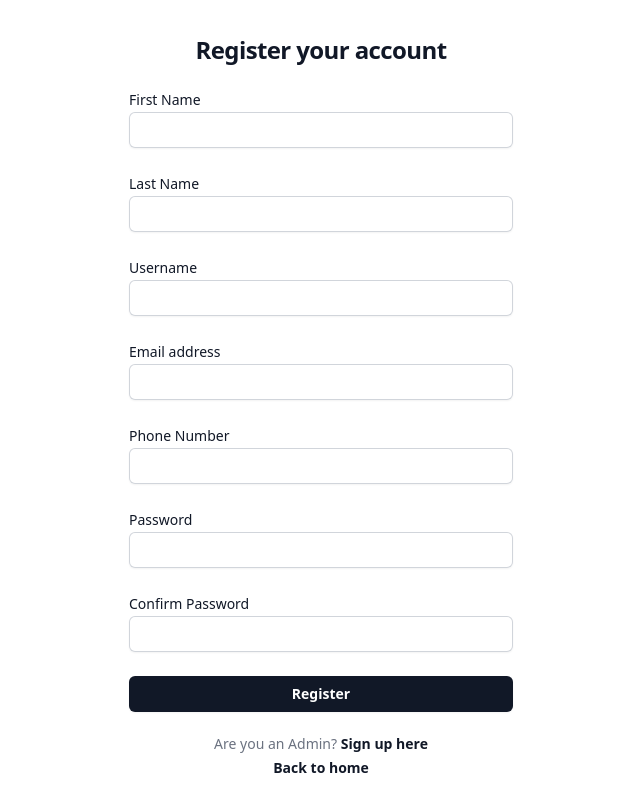
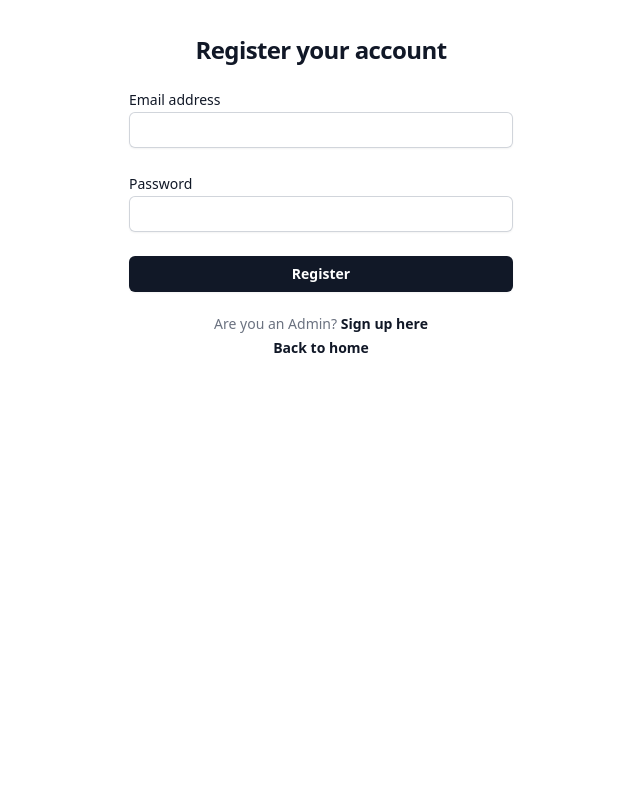
Before and after one commit to ukadavid/dipolevibe-Frontend, a React (Vite) app: page /signup in a window 1280 px wide. Shown: the whole page, without its empty margins (319-959 px from the left). Built offline with nearby package versions, Linux system fonts and the light colour scheme.

Commit message:
screen and video recording

```diff
--- a/src/Components/RecorderModals/ScreenRecorder.jsx
+++ b/src/Components/RecorderModals/ScreenRecorder.jsx
@@ -6,7 +6,6 @@ import { FaVideo, FaTv, FaVideoSlash } from "react-icons/fa";
 const VideoRecorderModal = ({ closeVideoModal }) => {
   const [screenRecording, setScreenRecording] = useState(null);
   const [cameraRecording, setCameraRecording] = useState(null);
-  const [mediaType, setMediaType] = useState("screen");
   const [isScreenRecording, setIsScreenRecording] = useState(false);
   const [isCameraRecording, setIsCameraRecording] = useState(false);
   const videoRef = useRef();
@@ -26,12 +25,26 @@ const VideoRecorderModal = ({ closeVideoModal }) => {
     setIsCameraRecording(false);
   };
 
-  const toggleMediaType = () => {
-    setMediaType((prevMediaType) => {
-      if (prevMediaType === "camera") return "audio";
-      else if (prevMediaType === "audio") return "screen";
-      else return "camera";
-    });
+  const toggleRecording = () => {
+    if (!isScreenRecording && !isCameraRecording) {
+      screenRecorderRef.current.startRecording();
+      cameraRecorderRef.current.startRecording();
+      setIsScreenRecording(true);
+      setIsCameraRecording(true);
+    } else {
+      screenRecorderRef.current.stopRecording();
+      cameraRecorderRef.current.stopRecording();
+      setIsScreenRecording(false);
+      setIsCameraRecording(false);
+    }
+  };
+
+  const handleFullScreen = () => {
+    // TODO: Implement full screen functionality
+  };
+
+  const handleHDCamera = () => {
+    // TODO: Implement HD camera functionality
   };
 
   const handleMouseDown = (event) => {
@@ -54,11 +67,7 @@ const VideoRecorderModal = ({ closeVideoModal }) => {
   };
 
   return (
-    <div
-      className="fixed inset-0 z-50 flex items-center justify-center"
-      onMouseMove={handleMouseMove}
-      onMouseUp={handleMouseUp}
-    >
+    <div className="fixed inset-0 z-50 flex items-center justify-center">
       <div className="modal-bg absolute inset-0 bg-black opacity-90"></div>
       <div
         className="modal-content z-10 bg-white p-4 rounded-lg shadow-lg"
@@ -68,10 +77,12 @@ const VideoRecorderModal = ({ closeVideoModal }) => {
           resize: "both",
           overflow: "auto",
           position: "absolute",
-          width: '400px'
+          width: "400px",
         }}
         ref={canvasRef}
         onMouseDown={handleMouseDown}
+        onMouseMove={handleMouseMove}
+        onMouseUp={handleMouseUp}
       >
         <div className="flex justify-end">
           <button
@@ -95,31 +106,25 @@ const VideoRecorderModal = ({ closeVideoModal }) => {
           </button>
         </div>
         <div className="flex justify-center mt-4 mb-8 space-x-4">
-          <button onClick={toggleMediaType}>
-            Switch
-            Recording
-          </button>
-        </div>
-
-        {mediaType === "screen" && (
           <ReactMediaRecorder
             video
             screen
-            render={({
-              status,
-              startRecording,
-              stopRecording,
-              previewStream,
-            }) => (
+            render={({ status, startRecording, stopRecording, previewStream }) => (
               <div className="text-center">
                 {status === "idle" ? (
-                  <button onClick={startRecording}>
-                    <FaTv />
+                  <button className="bg-blue-500 hover:bg-blue-700 text-white font-bold py-2 px-8 rounded flex items-center" onClick={() => {
+                    startRecording();
+                    setIsScreenRecording(true);
+                  }}>
+                    <FaTv className="mr-2" /> Full Screen
                   </button>
                 ) : (
                   <>
                     <VideoPreview stream={previewStream} />
-                    <button onClick={stopRecording}>
+                    <button onClick={() => {
+                      stopRecording();
+                      setIsScreenRecording(false);
+                    }}>
                       <FaVideoSlash />
                     </button>
                   </>
@@ -129,28 +134,28 @@ const VideoRecorderModal = ({ closeVideoModal }) => {
             onStop={handleScreenStop}
             ref={screenRecorderRef}
           />
-        )}
-
-        {mediaType === "camera" && (
           <ReactMediaRecorder
             video
-            render={({
-              status,
-              startRecording,
-              stopRecording,
-              previewStream,
-            }) => (
+            render={({ status, startRecording, stopRecording, previewStream }) => (
               <div className="text-center">
-                {status == "idle" ? (
-                  <button onClick={startRecording}>
-                    <FaVideo />
+                {status === "idle" ? (
+                  <button className="bg-blue-500 hover:bg-blue-700 text-white font-bold py-2 px-8 rounded flex items-center" onClick={() => {
+                    startRecording();
+                    setIsCameraRecording(true);
+                  }}>
+                    <FaVideo className="mr-2" /> Video Recording
                   </button>
                 ) : (
                   <>
-                    <button onClick={stopRecording}>
+                    {isCameraRecording && (
+                      <VideoPreview stream={previewStream} />
+                    )}
+                    <button onClick={() => {
+                      stopRecording();
+                      setIsCameraRecording(false);
+                    }}>
                       <FaVideoSlash />
                     </button>
-                    <VideoPreview stream={previewStream} />
                   </>
                 )}
               </div>
@@ -158,21 +163,20 @@ const VideoRecorderModal = ({ closeVideoModal }) => {
             onStop={handleCameraStop}
             ref={cameraRecorderRef}
           />
-        )}
-
+        </div>
         {screenRecording && (
           <div>
             <h2>Screen Recording</h2>
             <video src={screenRecording} controls autoPlay />
           </div>
         )}
-
         {cameraRecording && (
           <div>
             <h2>Camera Recording</h2>
             <video src={cameraRecording} controls autoPlay />
           </div>
         )}
+        <button className="bg-blue-500 hover:bg-blue-700 text-white font-bold py-2 px-8 rounded flex items-center" onClick={toggleRecording}>Start to record</button>
       </div>
     </div>
   );
--- a/src/Components/Signup/UserSignup.jsx
+++ b/src/Components/Signup/UserSignup.jsx
@@ -4,53 +4,23 @@ import { useState } from 'react'
 function SignUp() {
 
   const {registerConfig} = useAuth();
-  const [firstName, setFirstName] = useState('')
-  const [lastName, setLastName] = useState('')
-  const [userName, setUserName] = useState('')
   const [email, setEmail] = useState('')
-  const [phoneNumber, setPhoneNumber] = useState('')
   const [password, setPassword] = useState('')
-  const [confirmPassword, setConfirmPassword] = useState('')
-
-  const handleFirstNameChange = (e) => {
-    setFirstName(e.target.value)
-  }
-
-  const handleLastNameChange = (e) => {
-    setLastName(e.target.value)
-  }
-
-  const handleUserNameChange = (e) => {
-    setUserName(e.target.value)
-  }
 
   const handleEmailChange = (e) => {
     setEmail(e.target.value)
-  }
-
-  const handlePhoneNumberChange = (e) => {
-    setPhoneNumber(e.target.value)
   }
 
   const handlePasswordChange = (e) => {
     setPassword(e.target.value)
   }
 
-  const handleConfirmPasswordChange = (e) => {
-    setConfirmPassword(e.target.value)
-  }
-
 
   const handleSubmit = (e) => {
     e.preventDefault();
     const formData = {
-      firstName,
-      lastName,
-      userName,
       email,
-      phoneNumber,
       password,
-      confirmPassword
     }
 
     registerConfig(formData)
@@ -70,51 +40,6 @@ function SignUp() {
             <form className="space-y-6" onSubmit={handleSubmit}>
                 <div>
                 <label htmlFor="email" className="block text-sm font-medium leading-6 text-gray-900">
-                  First Name
-                </label>
-                <div className="">
-                  <input
-                    id="firstName"
-                    name="firstName"
-                    type="text"
-                    required
-                    className="block w-full rounded-md border-0 py-1.5 text-gray-900 shadow-sm ring-1 ring-inset ring-gray-300 placeholder:text-gray-400 focus:ring-2 focus:ring-inset focus:ring-gray-600 sm:text-sm sm:leading-6"
-                    onChange={handleFirstNameChange}
-                  />
-                </div>
-                </div>
-                <div>
-                <label htmlFor="email" className="block text-sm font-medium leading-6 text-gray-900">
-                  Last Name
-                </label>
-                <div className="">
-                  <input
-                    id="lastName"
-                    name="lastName"
-                    type="text"
-                    required
-                    className="block w-full rounded-md border-0 py-1.5 text-gray-900 shadow-sm ring-1 ring-inset ring-gray-300 placeholder:text-gray-400 focus:ring-2 focus:ring-inset focus:ring-gray-600 sm:text-sm sm:leading-6"
-                    onChange={handleLastNameChange}
-                  />
-                </div>
-                </div>
-                <div>
-                <label htmlFor="email" className="block text-sm font-medium leading-6 text-gray-900">
-                  Username
-                </label>
-                <div className="">
-                  <input
-                    id="userName"
-                    name="userName"
-                    type="text"
-                    required
-                    className="block w-full rounded-md border-0 py-1.5 text-gray-900 shadow-sm ring-1 ring-inset ring-gray-300 placeholder:text-gray-400 focus:ring-2 focus:ring-inset focus:ring-gray-600 sm:text-sm sm:leading-6"
-                    onChange={handleUserNameChange}
-                  />
-                </div>
-                </div>
-                <div>
-                <label htmlFor="email" className="block text-sm font-medium leading-6 text-gray-900">
                   Email address
                 </label>
                 <div className="">
@@ -129,23 +54,6 @@ function SignUp() {
                   />
                 </div>
                 </div>
-                <div>
-                <label htmlFor="email" className="block text-sm font-medium leading-6 text-gray-900">
-                  Phone Number
-                </label>
-                <div className="">
-                  <input
-                    id="phoneNumber"
-                    name="phoneNumber"
-                    type="text"
-                    required
-                    className="block w-full rounded-md border-0 py-1.5 text-gray-900 shadow-sm ring-1 ring-inset ring-gray-300 placeholder:text-gray-400 focus:ring-2 focus:ring-inset focus:ring-gray-900 sm:text-sm sm:leading-6"
-                    onChange={handlePhoneNumberChange}
-                  />
-                </div>
-                </div>
-
-
               <div>
                 <div className="flex items-center justify-between">
                   <label htmlFor="password" className="block text-sm font-medium leading-6 text-gray-900">
@@ -161,28 +69,11 @@ function SignUp() {
                     autoComplete="current-password"
                     required
                     className="block w-full rounded-md border-0 py-1.5 text-gray-900 shadow-sm ring-1 ring-inset ring-gray-300 placeholder:text-gray-400 focus:ring-2 focus:ring-inset focus:ring-gray-600 sm:text-sm sm:leading-6"
-                    onChange={handleConfirmPasswordChange}
+                    onChange={handlePasswordChange}
 
                   />
                 </div>
                 </div>
-                <div>
-                 <label htmlFor="email" className="block text-sm font-medium leading-6 text-gray-900">
-                  Confirm Password
-                </label>
-                <div className="">
-                  <input
-                    id="confirm_password"
-                    name="confirm_password"
-                    type="password"
-                    autoComplete="current-password"
-                    required
-                    className="block w-full rounded-md border-0 py-1.5 text-gray-900 shadow-sm ring-1 ring-inset ring-gray-300 placeholder:text-gray-400 focus:ring-2 focus:ring-inset focus:ring-gray-600 sm:text-sm sm:leading-6"
-                    onChange={handlePasswordChange}
-                  />
-                </div>
-              </div>
-
               <div>
                 <button
                   type="submit"
```
